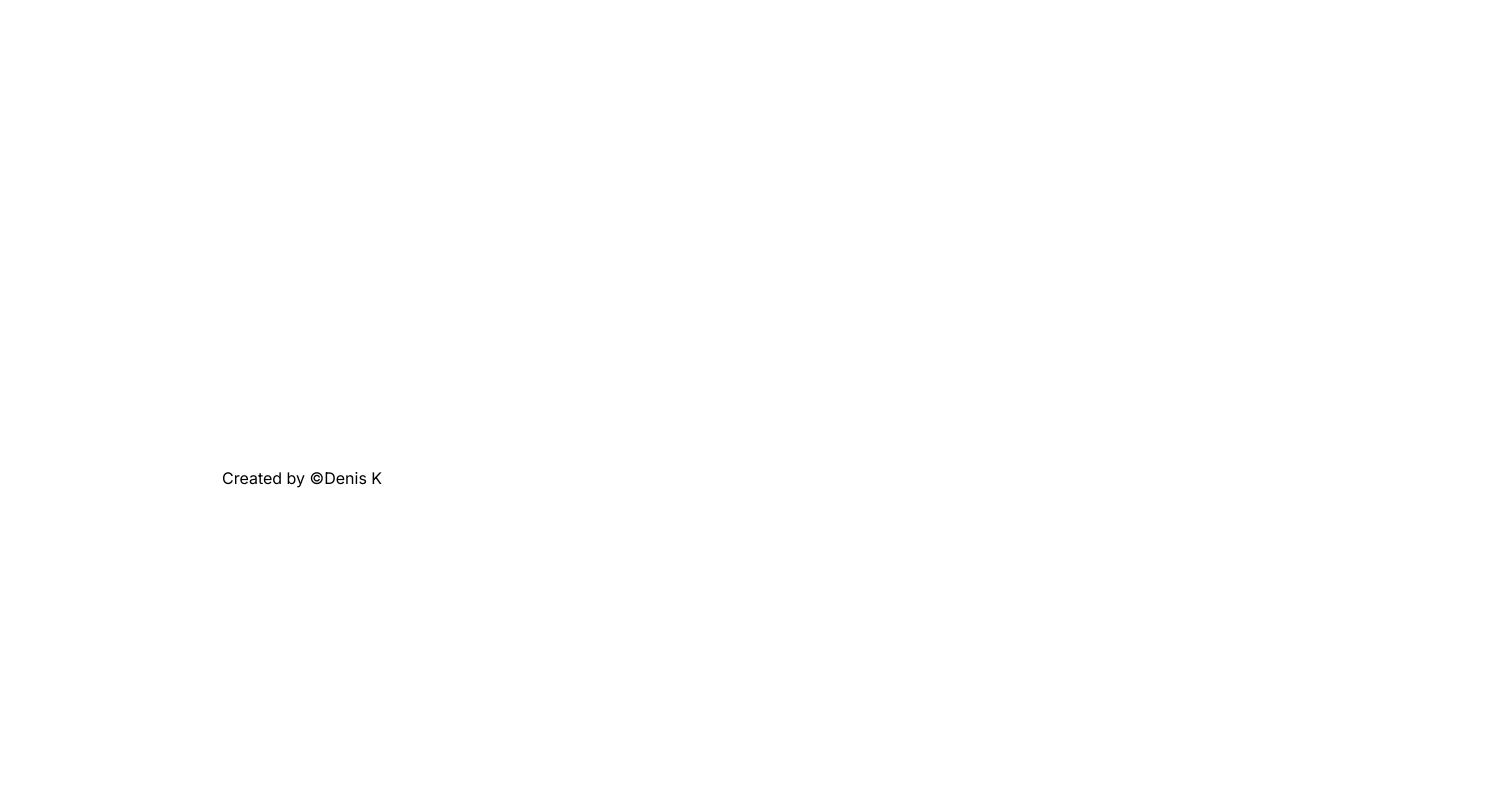
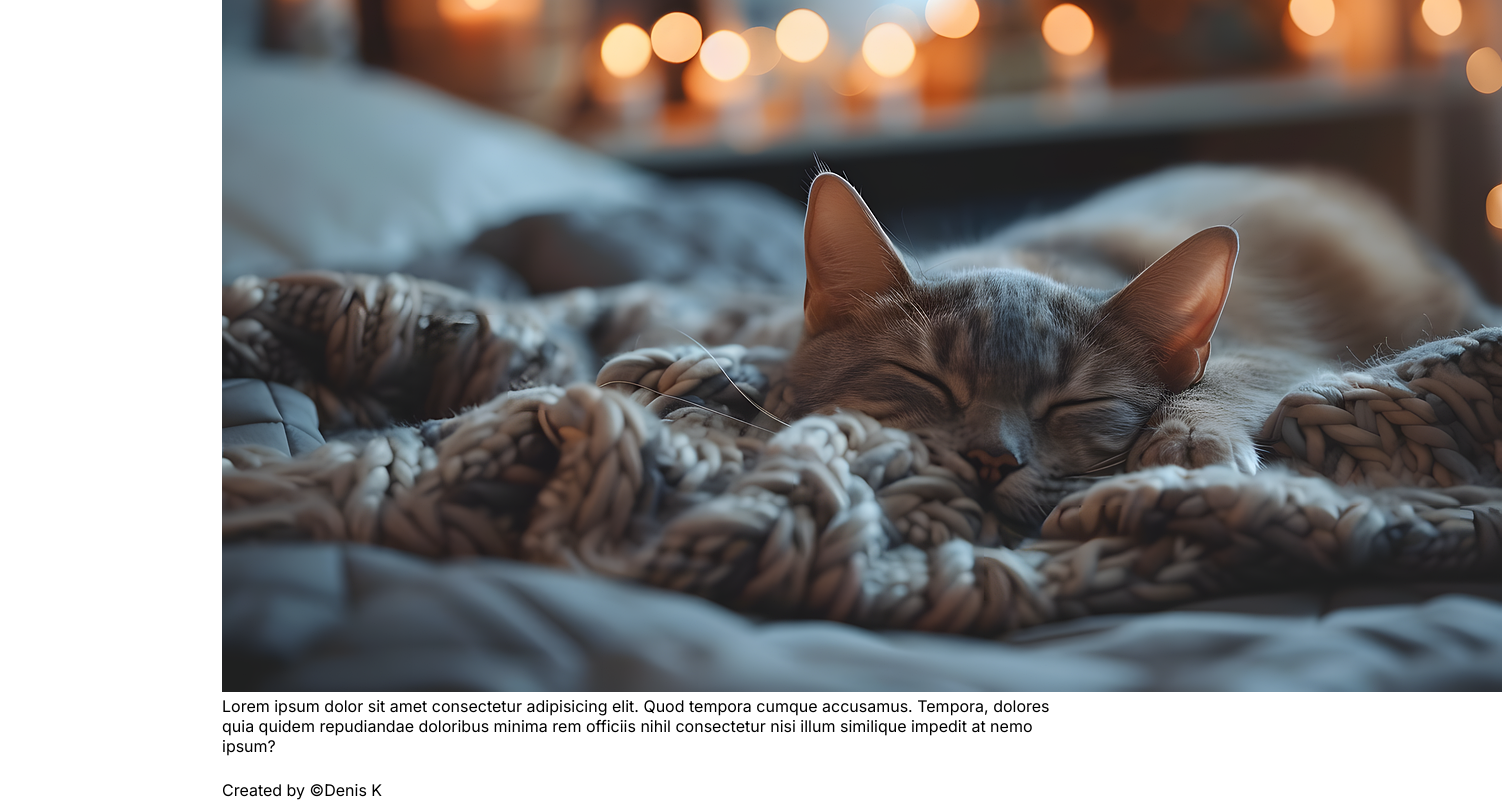
Before and after one commit to Wolf-Den1994/next-blog-app, a Next.js app: page / in a window 1280 px wide. Shown: the part 284-1084 px from the top of the page, 1502 px wide, since content can reach past the window. Before the commit the page ends 800 px from the top, so only its background shows below. Built offline with nearby package versions, Linux system fonts and the light colour scheme; no server answers.

Commit message:
local images

```diff
--- a/app/page.tsx
+++ b/app/page.tsx
@@ -1,5 +1,16 @@
+import CatImg from '@/assets/cat.png'
+import { Image } from '@/components/Image'
+
 export default function Home() {
   return (
-    <h1>Welcome</h1>
+    <>
+      <h1>Welcome</h1>
+      <Image
+        src={CatImg}
+        alt="cat"
+        priority
+      />
+      <p>Lorem ipsum dolor sit amet consectetur adipisicing elit. Quod tempora cumque accusamus. Tempora, dolores quia quidem repudiandae doloribus minima rem officiis nihil consectetur nisi illum similique impedit at nemo ipsum?</p>
+    </>
   );
 }
--- /dev/null
+++ b/components/Image.tsx
@@ -0,0 +1,6 @@
+import NextImage, { ImageProps } from 'next/image'
+
+type Props = {
+} & ImageProps
+
+export { NextImage as Image }
```
Also changed, not shown: assets/cat.png (added).
